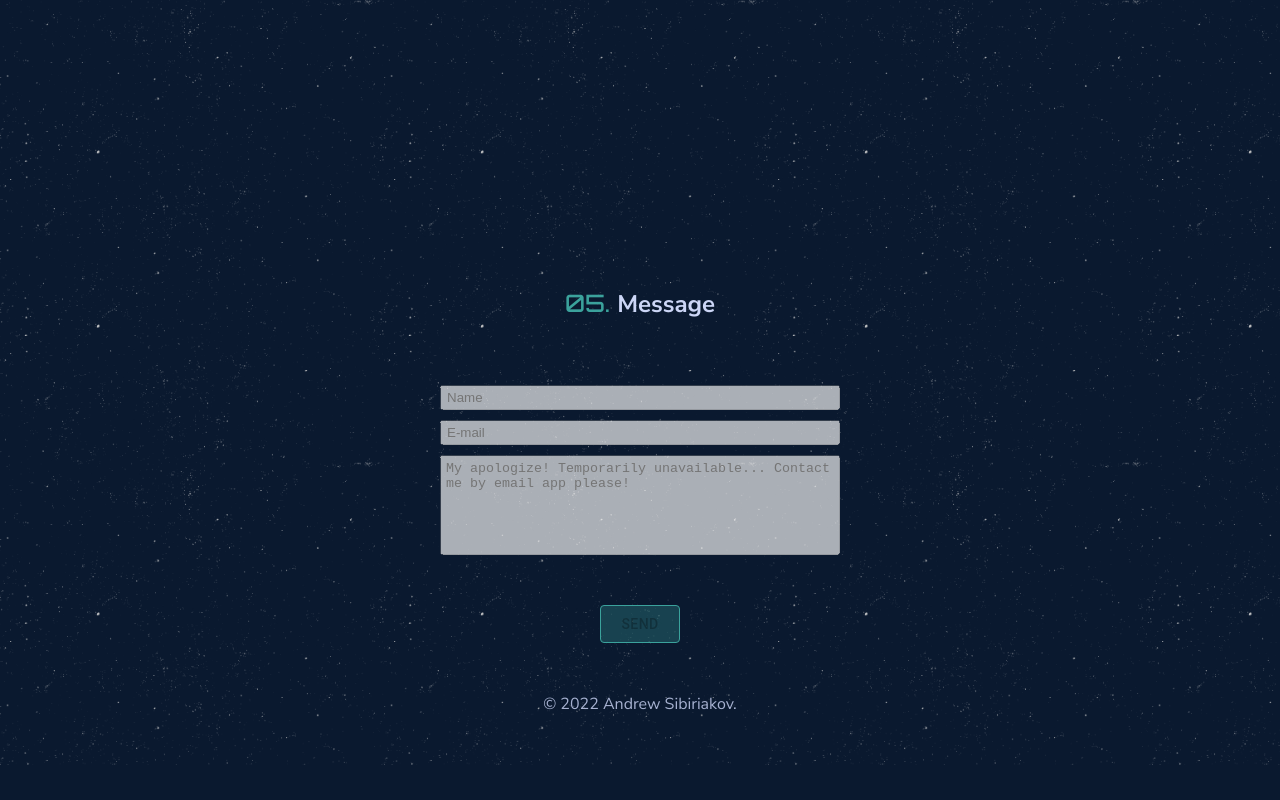
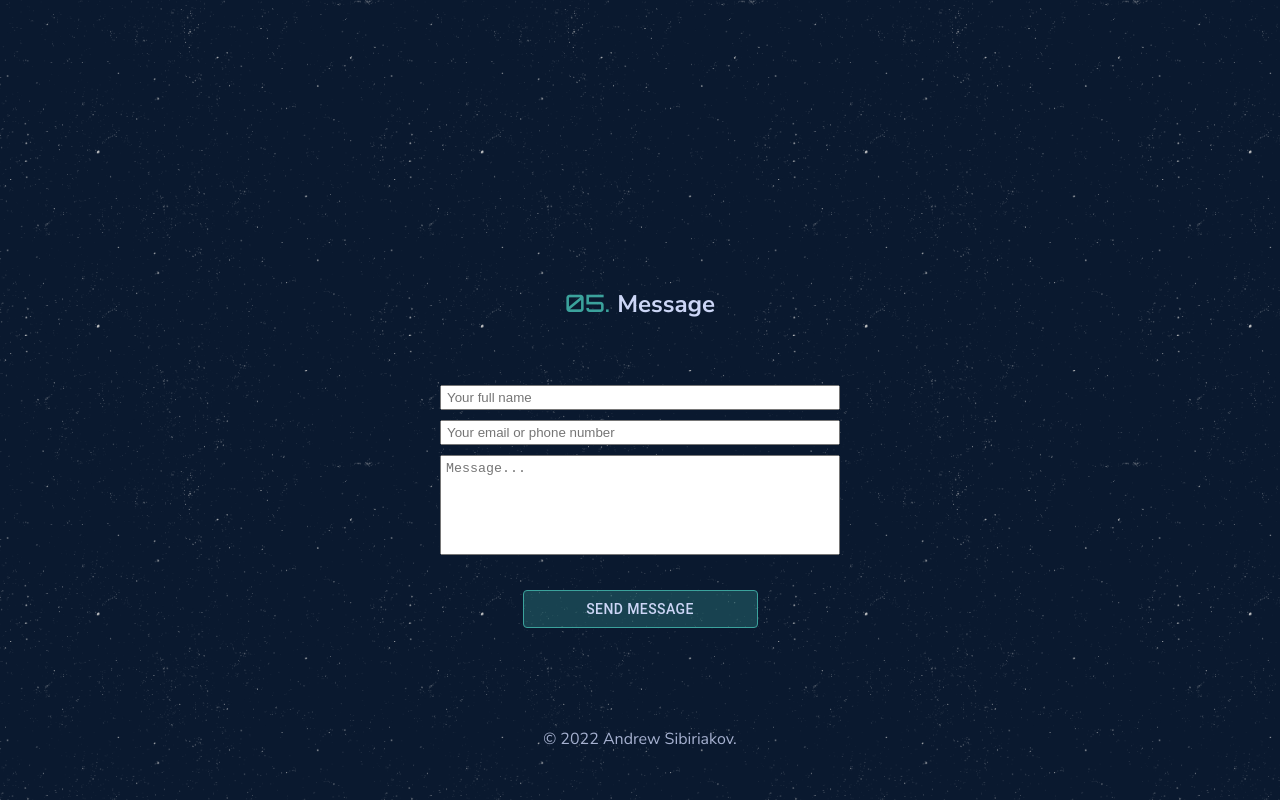
Before and after one commit to sibiryakov090591/portfolio_src, a React (Create React App) app: page / in a window 1280 px wide. Shown: the part 3857-4657 px from the top of the page. Before the commit the page ends 4622 px from the top, so only its background shows below. Built offline with nearby package versions, Linux system fonts and the light colour scheme.

Commit message:
added contact form

```diff
--- a/package.json
+++ b/package.json
@@ -3,6 +3,7 @@
   "description": "Portfolio frontend",
   "version": "1.0.0",
   "dependencies": {
+    "@emailjs/browser": "^3.11.0",
     "@material-ui/core": "^4.12.3",
     "@material-ui/icons": "^4.11.2",
     "@testing-library/jest-dom": "^5.11.4",
--- a/src/blocks/contacts/Contacts.tsx
+++ b/src/blocks/contacts/Contacts.tsx
@@ -1,41 +1,78 @@
-import React from "react";
+import React, { useRef, useState } from "react";
 import Title from "../../components/title/Title";
 import { Container, Button } from "@material-ui/core";
 import { useStyles } from "./styles";
+import emailjs from "@emailjs/browser";
 import useAppTheme from "../../themes/ThemeStyles";
 import { useI18n } from "../../services/I18next";
+import CircularProgress from "@material-ui/core/CircularProgress";
 
 const Contacts: React.FC = () => {
   const classes = useStyles();
   const appTheme = useAppTheme();
   const { t } = useI18n("contacts");
+  const formRef = useRef(null);
+
+  const [sending, setSending] = useState(false);
+
+  const sendEmail = (e: any) => {
+    e.preventDefault();
+    setSending(true);
+
+    emailjs
+      .sendForm(
+        "service_mtgrfeg",
+        "template_dasqvok",
+        e.target,
+        "l7GEs8PaoeFa8WjQY"
+      )
+      .then(
+        (result) => {
+          console.log(result.text);
+          // @ts-ignore
+          formRef.current.reset();
+        },
+        (error) => {
+          console.log(error.text);
+        }
+      )
+      .finally(() => setSending(false));
+  };
 
   return (
     <section id="contact" className={classes.contacts}>
       <Container className={classes.contactsContainer}>
         <Title title={t("menu.text_me")} index="05" />
-        <form className={classes.form}>
+        <form ref={formRef} onSubmit={sendEmail} className={classes.form}>
           <input
-            disabled
+            required
             className={classes.input}
             type="text"
+            name="name"
             placeholder={t("name")}
           />
           <input
-            disabled
+            required
             className={classes.input}
             type="text"
+            name="contact"
             placeholder={t("email")}
           />
           <textarea
-            disabled
+            required
             className={classes.textarea}
             placeholder={t("textarea")}
-          ></textarea>
+            name="message"
+          />
+          <Button
+            disabled={sending}
+            type="submit"
+            className={`${appTheme.button} ${classes.button}`}
+          >
+            {sending && <CircularProgress disableShrink />}
+            {t("button")}
+          </Button>
         </form>
-        <Button disabled className={appTheme.button}>
-          {t("button")}
-        </Button>
       </Container>
     </section>
   );
--- a/src/blocks/contacts/styles.ts
+++ b/src/blocks/contacts/styles.ts
@@ -37,6 +37,10 @@ export const useStyles = makeStyles((theme: AppTheme) => ({
     padding: 5,
     outline: "none",
   },
+  button: {
+    margin: "35px auto 0",
+    width: 235,
+  },
 }));
 
 export default "styles";
--- a/src/services/en/translation.json
+++ b/src/services/en/translation.json
@@ -44,9 +44,9 @@
     }
   },
   "contacts": {
-    "button": "Send",
-    "name": "Name",
-    "email": "E-mail",
-    "textarea": "My apologize! Temporarily unavailable... Contact me by email app please!"
+    "button": "Send message",
+    "name": "Your full name",
+    "email": "Your email or phone number",
+    "textarea": "Message..."
   }
 }
--- a/src/services/ru/translation.json
+++ b/src/services/ru/translation.json
@@ -45,8 +45,8 @@
   },
   "contacts": {
     "button": "Отправить",
-    "name": "Имя",
-    "email": "Почтовый адрес",
-    "textarea": "Мои извинения! Временно недоступно... Свяжитесь со мной по электронной почте, пожалуйста!"
+    "name": "Ваше имя",
+    "email": "Ваш почтовый адрес или телефон",
+    "textarea": "Сообщение..."
   }
 }
--- a/src/themes/ThemeStyles.ts
+++ b/src/themes/ThemeStyles.ts
@@ -14,6 +14,15 @@ const themeStyles = makeStyles((theme: AppTheme & Theme) => ({
     },
     "&:focus": {
       backgroundColor: "rgba(59, 162, 156, 0.5)", // palette.background.green
+    },
+    "&.Mui-disabled": {
+      color: "#a9acb5",
+    },
+    "& .MuiCircularProgress-root": {
+      color: theme.palette.text.green,
+      marginRight: 12,
+      width: "21px !important",
+      height: "21px !important",
     },
   },
   selectMenu: {
```
Also changed, not shown: 1 other file (tests, documents, lock files or other folders).
